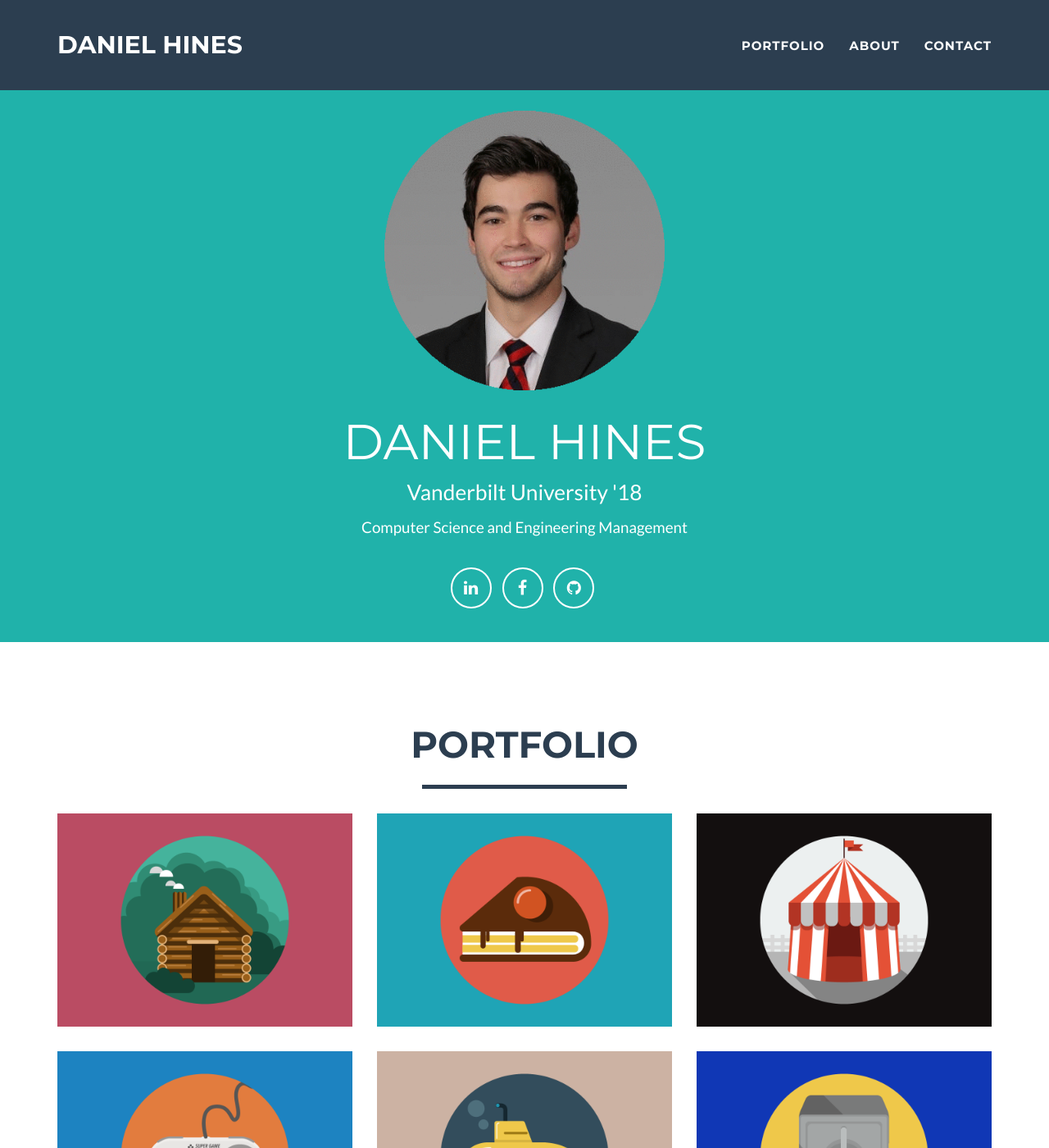
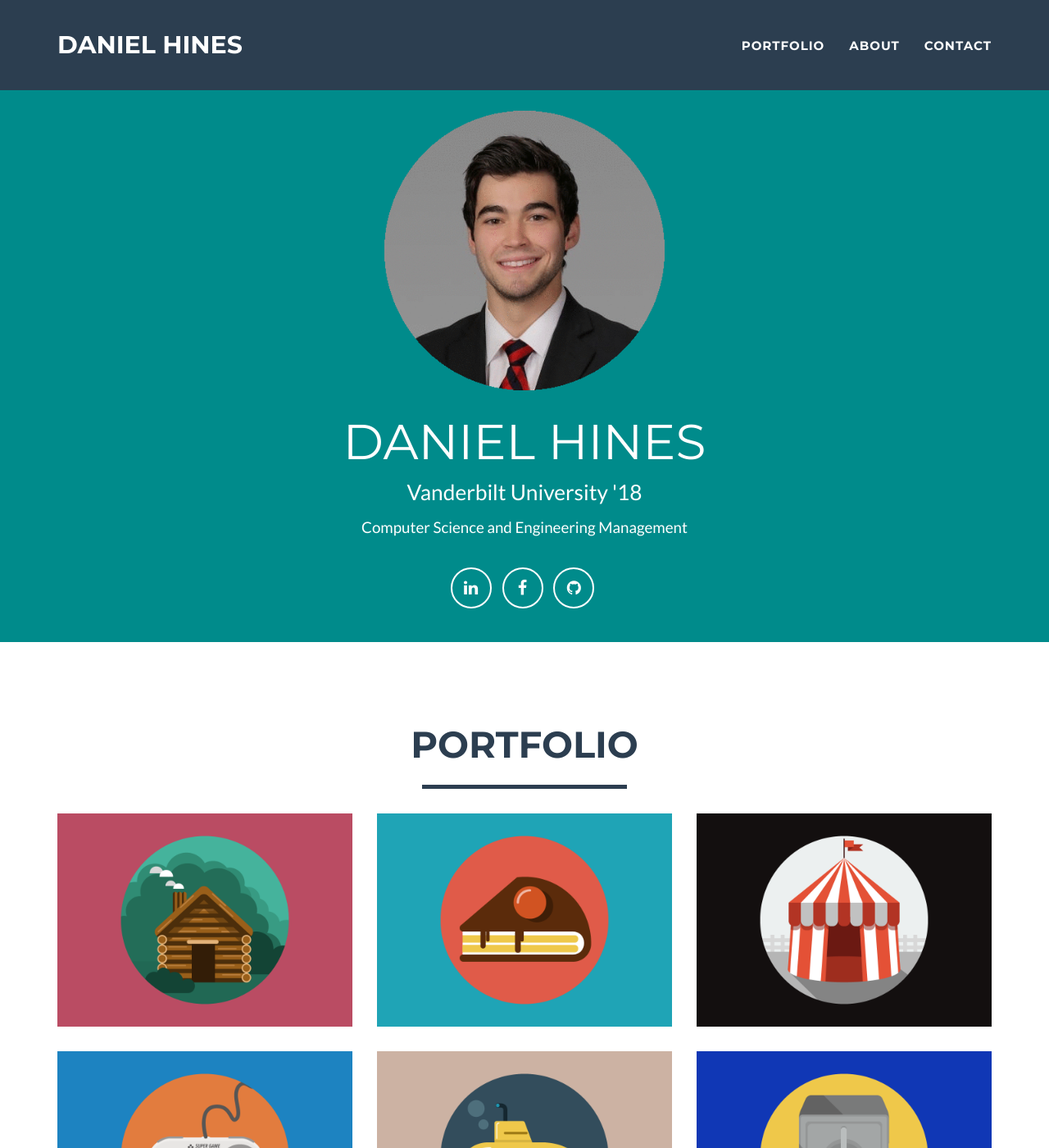
Before and after one commit to danielchines/danielchines.github.io, a Jekyll site: the page built from index.html, in a window 1280 px wide and 1400 px high. Shown: the whole window at 82% size. Built offline with Jekyll 4.4.1, drawn with Linux system fonts in a browser that asks for light colours.

Commit message:
Update _config.yml

```diff
--- a/_config.yml
+++ b/_config.yml
@@ -22,8 +22,8 @@ contact: static
 
 # Color settings (hex-codes without the leading hash-tag)
 color:
-  primary: 20b2aa #5F9EA0
-  primary-rgb: "32,178,170" #"128,179,255"
+  primary: 008B8B #5F9EA0
+  primary-rgb: "0,139,139" #"128,179,255"
   secondary: 2c3e50 #FD6E8A
   secondary-dark: 233140 #A2122F
 
```
